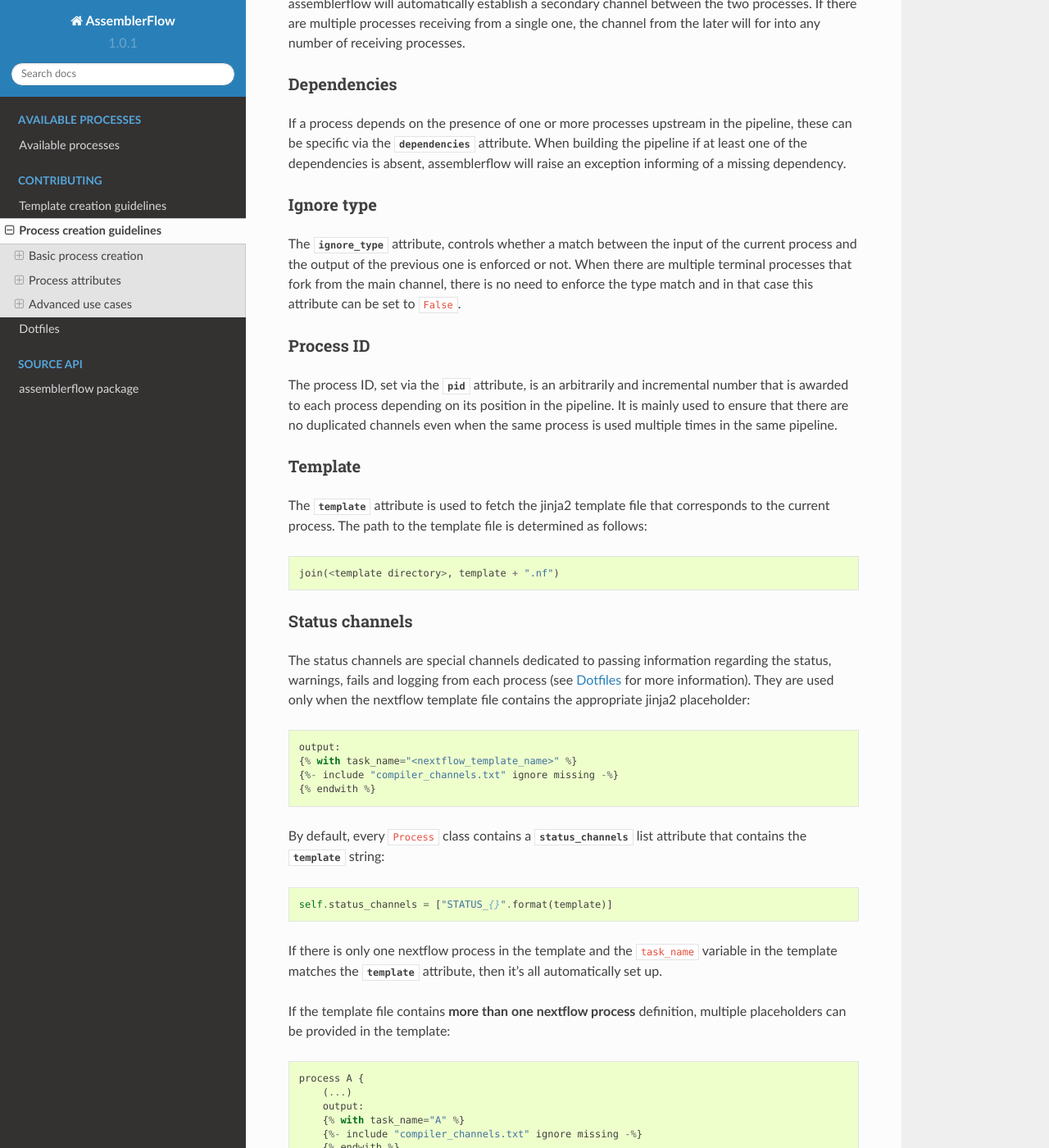
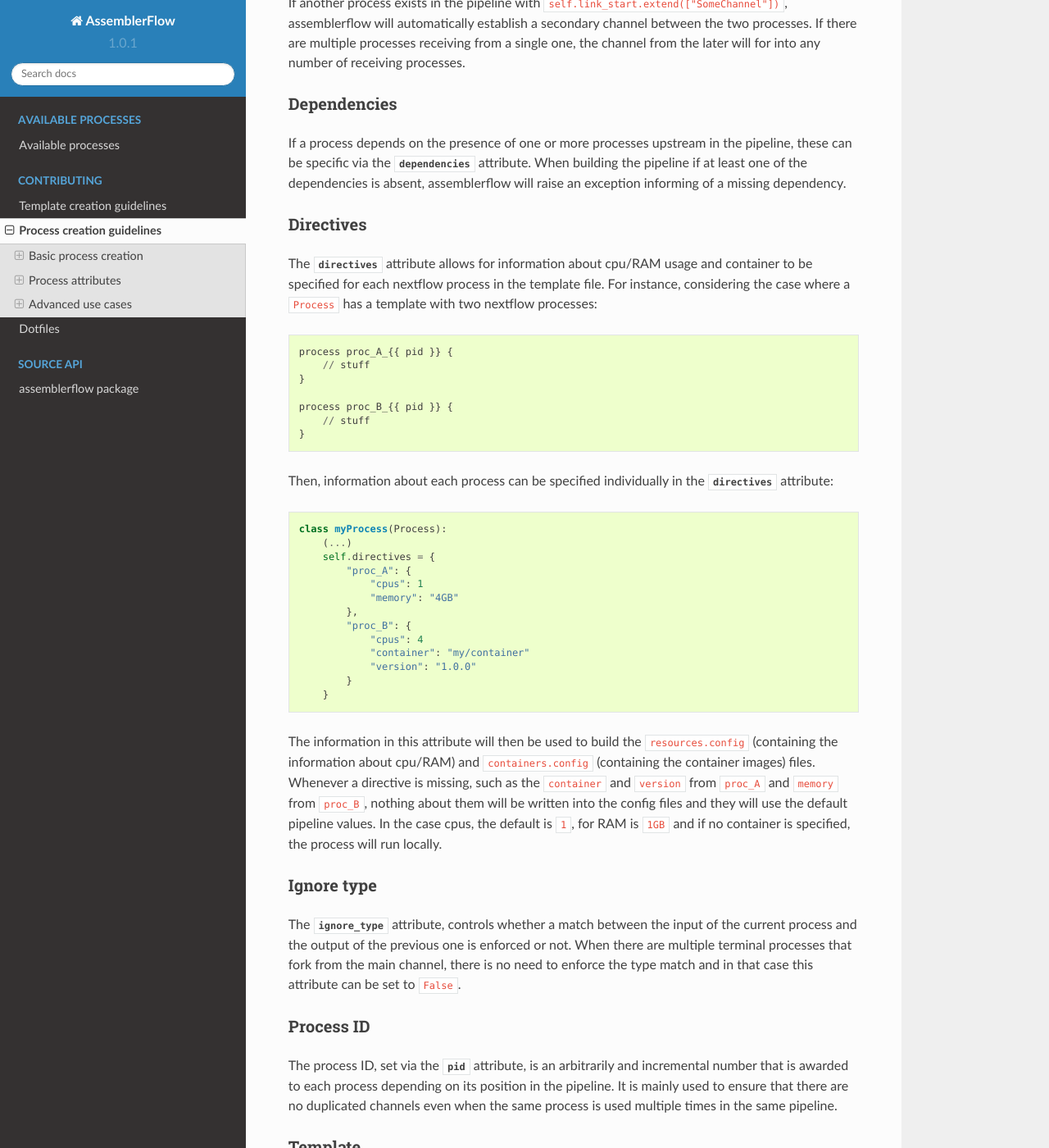
Before and after one commit to assemblerflow/flowcraft, a Sphinx documentation site: the page built from docs/create_process.rst, in a window 1280 px wide and 1400 px high, scrolled down 4463 px. Shown: the whole window at 82% size. Built offline with Sphinx 7.4.7 and the Read the Docs theme 2.0.0, drawn with Linux system fonts in a browser that asks for light colours; some of the changed text lies outside the part shown.

Commit message:
Added documentation on the directives attribute

```diff
--- a/docs/create_process.rst
+++ b/docs/create_process.rst
@@ -31,7 +31,7 @@ substitute key variables in the process, such as input/output channels.
 
 A minimal example created as a ``my_process.nf`` file is as follows::
 
-    process myProcess {
+    process myProcess_{{ pid }} {
 
     {% include "post.txt" ignore missing %}
 
@@ -59,6 +59,12 @@ processes and potential forks correctly link with each other. This example
 contains all placeholder variables that are currently supported by
 assemblerflow:
 
+
+- ``pid`` (**Mandatory**): This placeholder is used as a unique process
+  identifier that prevent issues from process duplication in the pipeline.
+  It is also important for for unique secondary output channels, such as
+  those that send run status information (see `Status channels`_).
+
 - ``include "post.txt"`` (**Recommended**): Inserts
   ``beforeScript`` and ``afterScript`` statements to the process. These
   include a bash script that created a series of *dotfiles* for the process
@@ -254,6 +256,49 @@ pipeline, these can be specific via the
 :attr:`~assemblerflow.generator.process.Process.dependencies` attribute.
 When building the pipeline if at least one of the dependencies is absent,
 assemblerflow will raise an exception informing of a missing dependency.
+
+Directives
+::::::::::
+
+The :attr:`~assemblerflow.generator.process.Process.directives` attribute
+allows for information about cpu/RAM usage and container to be specified
+for each nextflow process in the template file. For instance, considering
+the case where a ``Process`` has a template with two nextflow processes::
+
+    process proc_A_{{ pid }} {
+        // stuff
+    }
+
+    process proc_B_{{ pid }} {
+        // stuff
+    }
+
+Then, information about each process can be specified individually in the
+:attr:`~assemblerflow.generator.process.Process.directives` attribute::
+
+
+    class myProcess(Process):
+        (...)
+        self.directives = {
+            "proc_A": {
+                "cpus": 1
+                "memory": "4GB"
+            },
+            "proc_B": {
+                "cpus": 4
+                "container": "my/container"
+                "version": "1.0.0"
+            }
+        }
+
+The information in this attribute will then be used to build the
+``resources.config`` (containing the information about cpu/RAM) and
+``containers.config`` (containing the container images) files. Whenever a
+directive is missing, such as the ``container`` and ``version`` from ``proc_A``
+and ``memory`` from ``proc_B``, nothing about them will be written into the
+config files and they will use the default pipeline values. In the case
+cpus, the default is ``1``, for RAM is ``1GB`` and if no container is
+specified, the process will run locally.
 
 Ignore type
 :::::::::::
```
Also changed, not shown: other parts of docs/create_process.rst (+1 -5 lines), 1 other file.
